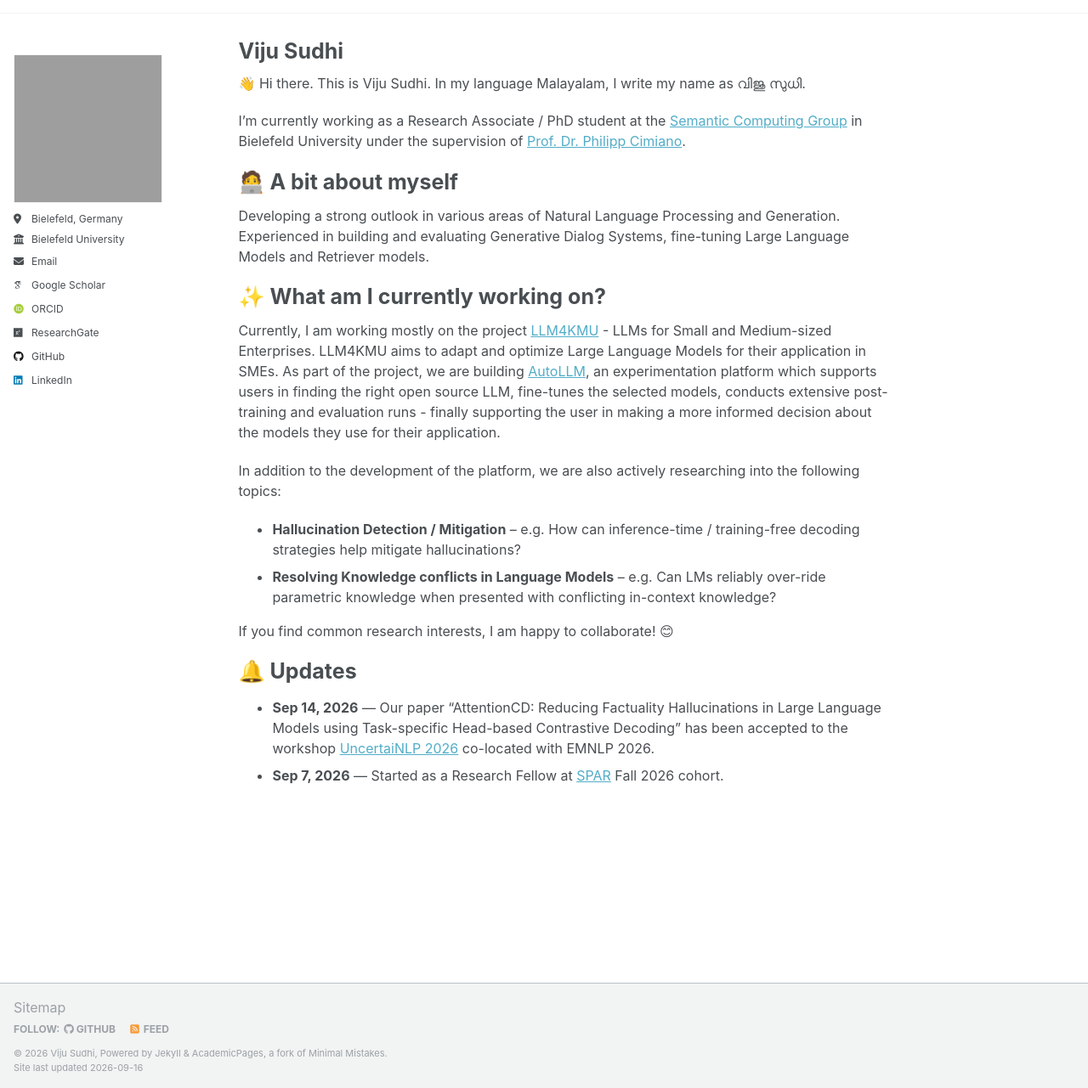
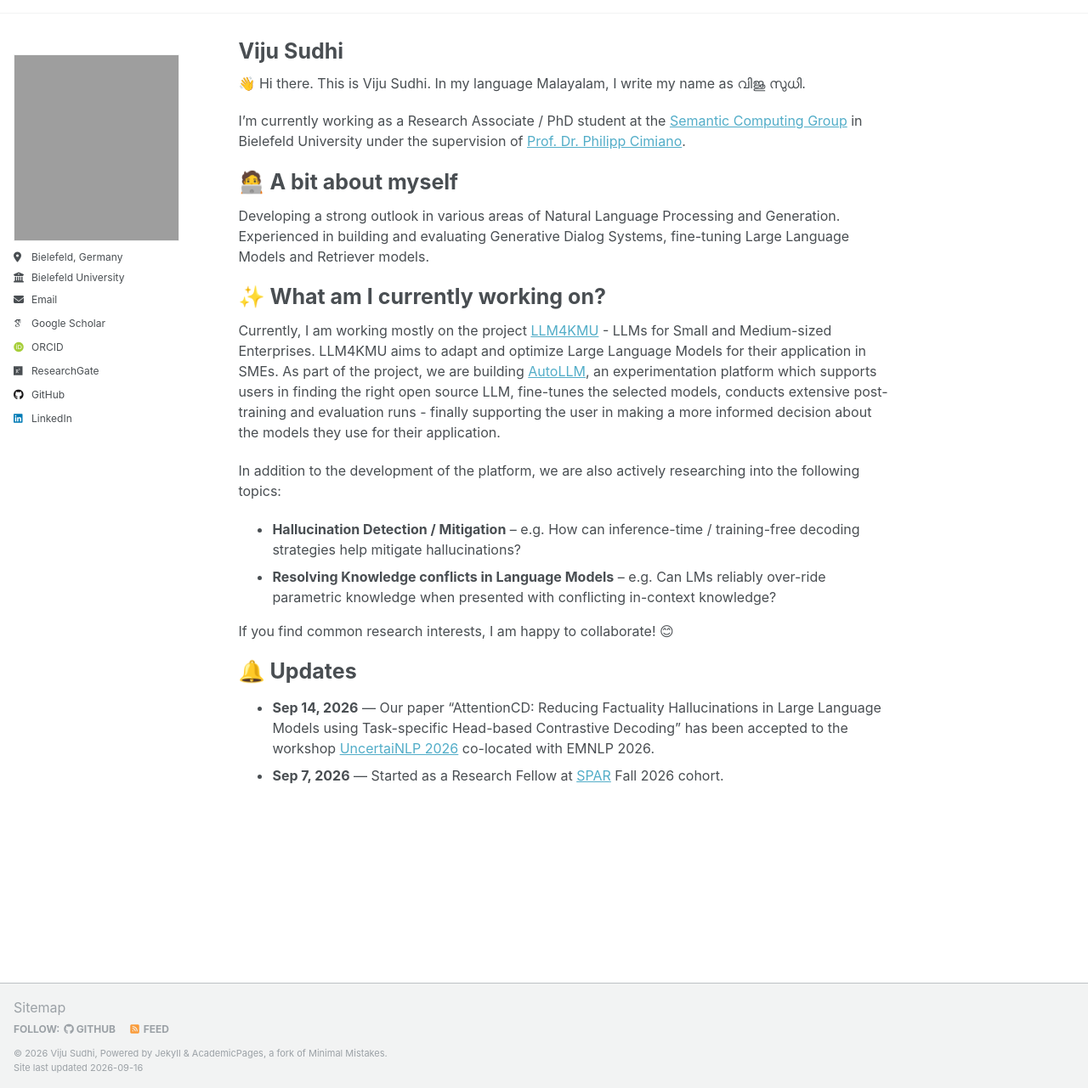
Before and after one commit to vijusudhi/vijusudhi.github.io, a Jekyll site: the page built from _pages/about.md, in a window 1280 px wide and 1281 px high. Shown: the whole window at 85% size. Built offline with Jekyll 4.4.1, drawn with Linux system fonts in a browser that asks for light colours; some web fonts are replaced; a script that is not in the unit is left out.

Commit message:
update photo

```diff
--- a/_includes/author-profile.html
+++ b/_includes/author-profile.html
@@ -8,9 +8,9 @@
 
   <div class="author__avatar">
     {% if author.avatar contains "://" %}
-    	<img src="{{ author.avatar }}" alt="{{ author.name }}"  fetchpriority="high" />
+    	<img src="{{ author.avatar }}" alt="{{ author.name }}" fetchpriority="high" loading="eager" decoding="async" />
     {% else %}
-    	<img src="{{ author.avatar | prepend: "/images/" | prepend: base_path }}" class="author__avatar" alt="{{ author.name }}"  fetchpriority="high" />
+    	<img src="{{ author.avatar | prepend: "/images/" | prepend: base_path }}" class="author__avatar" alt="{{ author.name }}" fetchpriority="high" loading="eager" decoding="async" />
     {% endif %}
   </div>
 
--- a/_sass/layout/_sidebar.scss
+++ b/_sass/layout/_sidebar.scss
@@ -94,12 +94,19 @@
   }
 
   img {
-    max-width: 175px;
+    display: block;
+    width: 190px;
+    height: 190px;
+    max-width: 100%;
     border-radius: 0;
     object-fit: cover;
+    object-position: center;
     aspect-ratio: 1 / 1;
+    background: transparent;
 
     @include breakpoint($large) {
+      width: 220px;
+      height: 220px;
       padding: 0;
       border: 1px solid var(--global-border-color);
     }
```
